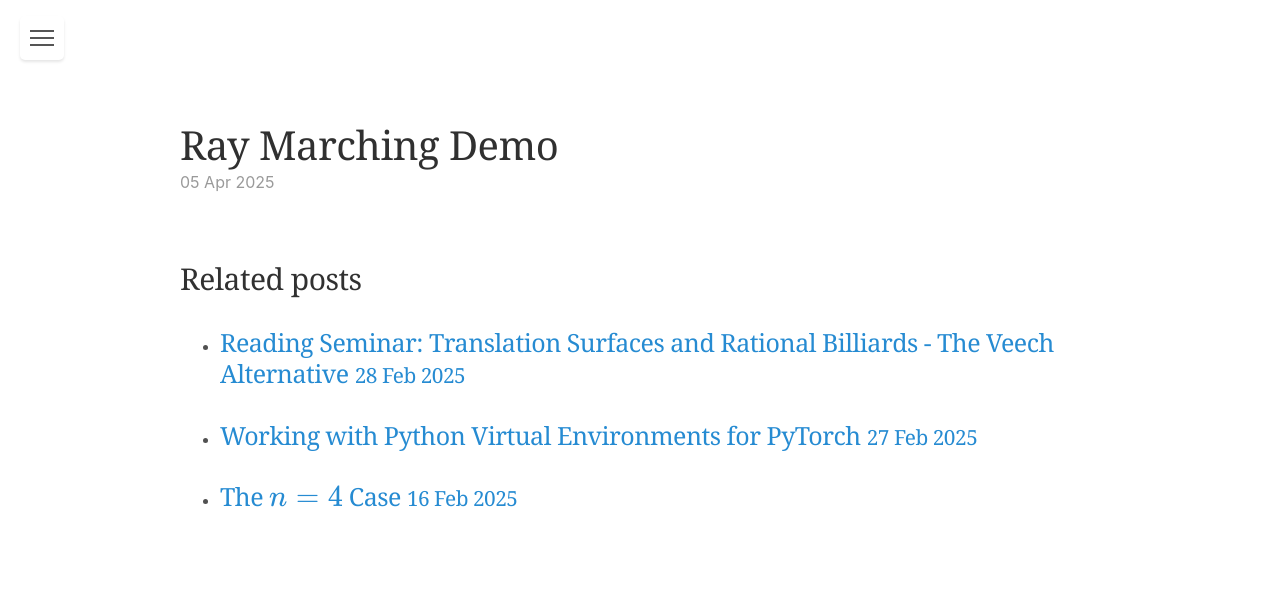
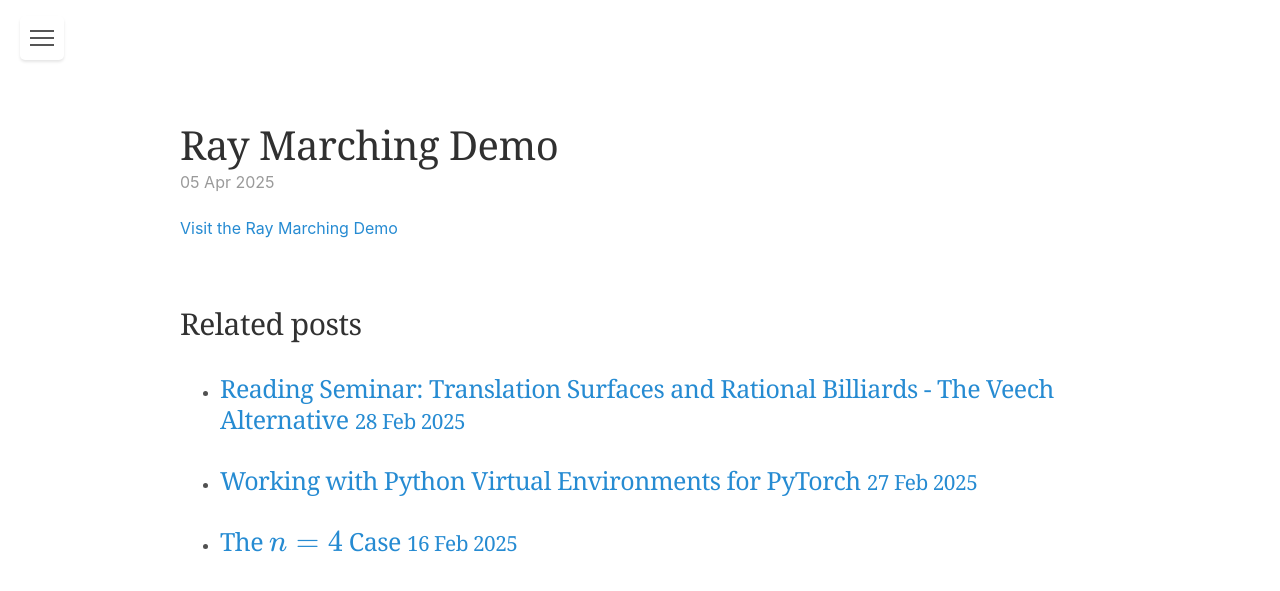
Before and after one commit to FabianLander/fabianlander.github.io, a Jekyll site: the page built from _posts/2025-04-05-raymarching.md, in a window 1280 px wide. Shown: the top 591 px of the page. Built offline with Jekyll 4.4.1, drawn with Linux system fonts in a browser that asks for light colours.

Commit message:
added link

```diff
--- a/_posts/2025-04-05-raymarching.md
+++ b/_posts/2025-04-05-raymarching.md
@@ -4,3 +4,7 @@ title: "Ray Marching Demo"
 date: 2025-04-05 08:00:00 +0100
 categories: webgl threejs
 ---
+
+
+
+[Visit the Ray Marching Demo](https://fabianlander.github.io/apps/raymarchingflatsurfacesapp/)
```
